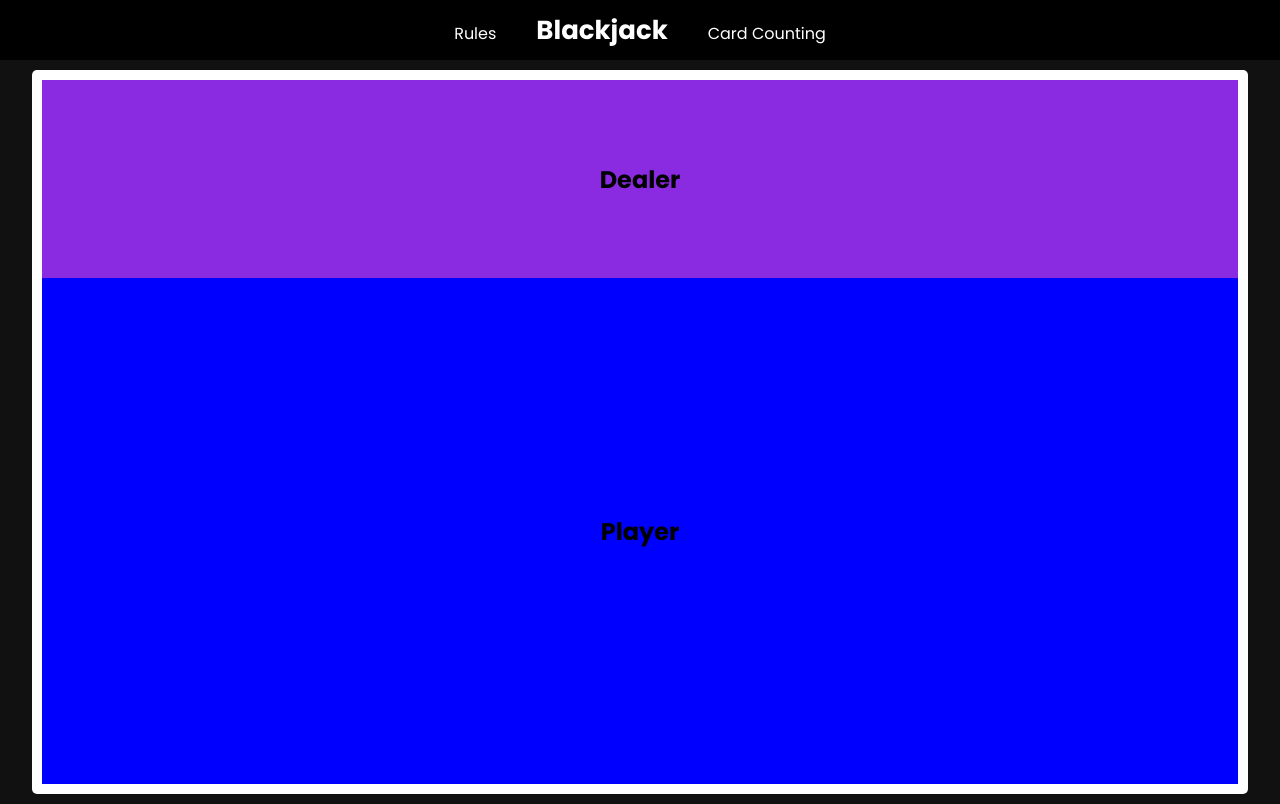
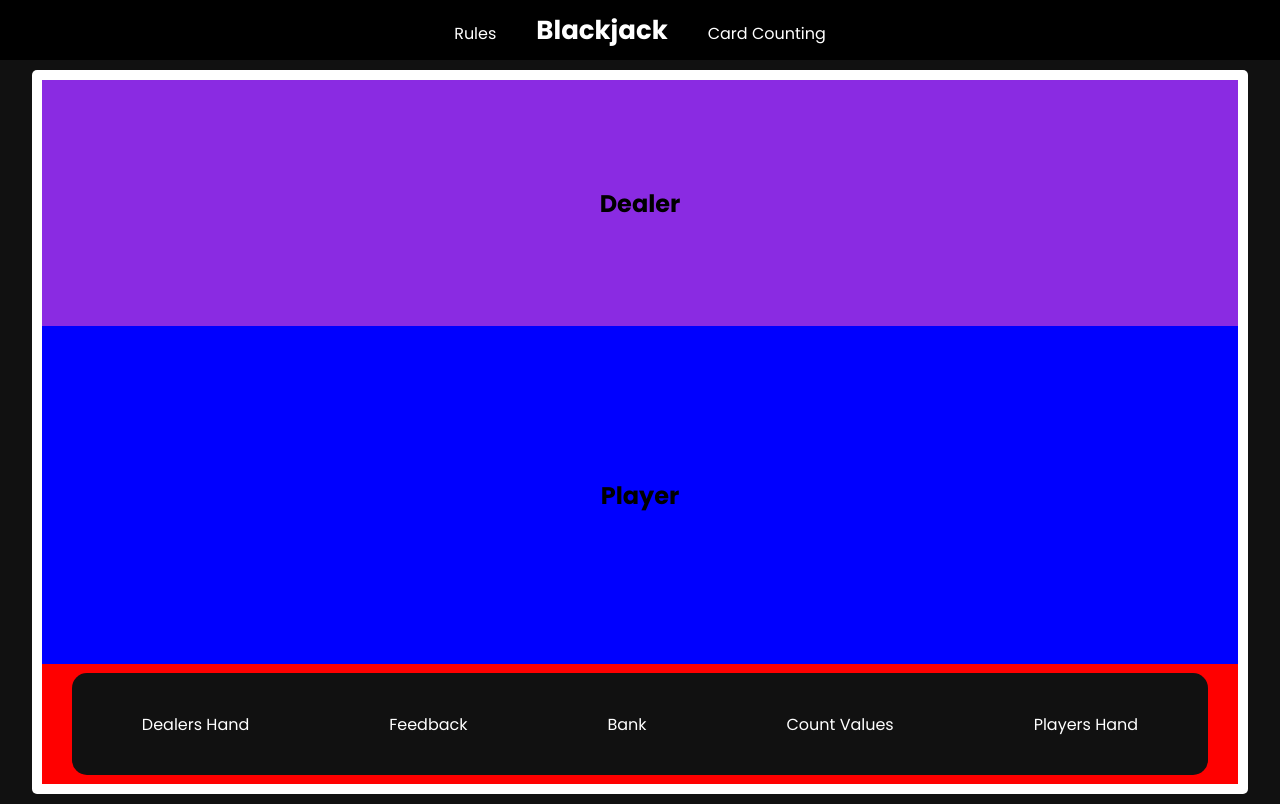
Before and after one commit to curtismyersprogramming/blackjackvue, a Vue app: page / in a window 1280 px wide. Built offline with nearby package versions, Linux system fonts and the light colour scheme.

Commit message:
added info area

```diff
--- a/src/components/GameplayArea.vue
+++ b/src/components/GameplayArea.vue
@@ -4,8 +4,22 @@
             <h1>Dealer</h1>
         </section>
         <section class ="player-area">
+
             <h1>Player</h1>
+
+
         </section>
+        <div class="info-area">
+
+                <div class="info-bar">
+                    <div class="grid-item">Dealers Hand</div>
+                    <div class="grid-item">Feedback</div>
+                    <div class="grid-item">Bank</div>
+                    <div class="grid-item">Count Values</div>
+                    <div class="grid-item">Players Hand</div>
+
+                    </div>
+                </div>
     </main>
 </template>
 
@@ -31,7 +45,7 @@ export default {
   flex-flow: row nowrap;
   justify-content: center;
   align-items: center;
-  min-height: 12.4rem;
+  min-height: 15.4rem;
   background-color: blueviolet;
 }
 .player-area {
@@ -42,4 +56,25 @@ export default {
   align-items: center;
   background-color: blue;
 }
+
+.info-area{
+    display: flex;
+    justify-content: center;
+    align-items: center;
+    height: 120px;
+}
+
+.info-bar{
+    display: grid;
+    justify-items: center;
+    align-items: center;
+    background-color: #111111;
+    width: 95%;
+    height: 85%;
+    border-radius: 15px;
+    grid-template-columns: auto auto auto auto auto;
+    color: white;
+
+
+}
 </style>
```
